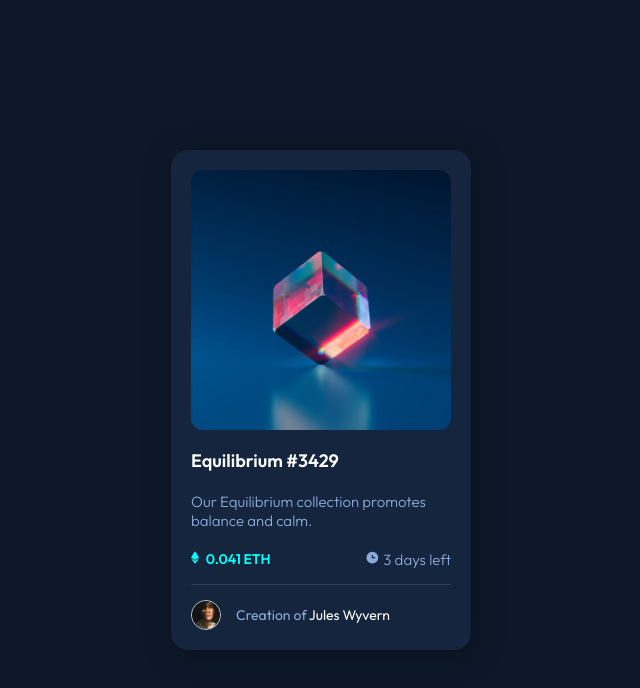
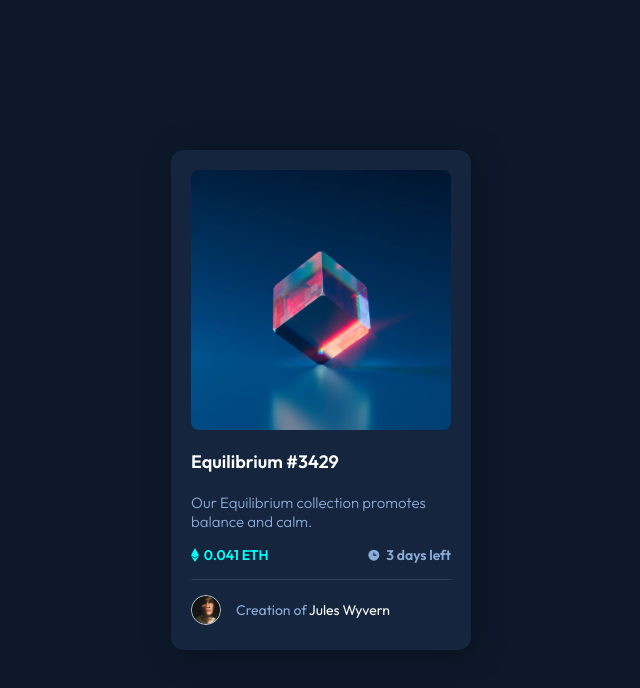
Before and after one commit to yurisantos-y/nft-preview-card-component-main, a plain HTML site: page index.html in a window 1280 px wide. Shown: the whole page, without its empty margins (319-959 px from the left). Drawn offline with Linux system fonts and the light colour scheme.

Commit message:
ajustando a interface

```diff
--- a/index.html
+++ b/index.html
@@ -19,14 +19,20 @@
 
     <p>Our Equilibrium collection promotes balance and calm.</p>
 
-    <div class="eth">
+    <!-- <div class="eth">
       <p id="color">
         <img src="/images/icon-ethereum.svg" alt="Eth"> 0.041 ETH
       </p>
       <p id="clock">
         <img src="/images/icon-clock.svg" alt="relogio"> 3 days left
       </p>
-    </div>
+    </div> -->
+
+    <ul>
+      <li><img src="/images/icon-ethereum.svg" alt="Moeada ETH" id="eth">0.041 ETH</li>
+      <li><img src="/images/icon-clock.svg" alt="Relogio">3 days left</li>
+    </ul>
+
     <hr class="one">
 
     <div class="rodape">
--- a/style.css
+++ b/style.css
@@ -12,6 +12,15 @@ body{
     height: 100vh;
     align-items: center;
     background-color: hsl(217, 54%, 11%);
+    font-size: 18px;
+}
+
+img{
+    max-width: 100%;
+}
+
+ul{
+    list-style-type: none;
 }
 
 .container{
@@ -22,14 +31,15 @@ body{
 .card{
     background-color: hsl(216, 50%, 16%);
     height: 500px;
-    border-radius: 17px;
+    border-radius: 13px;
     padding: 20px;
     box-shadow: 4px 4px 30px rgba(0, 0, 0, 0.377);
 }
 
 .card img{
-        width: 100%;
-        border-radius: 12px;
+    width: 100%;
+    border-radius: 8px;
+    cursor: pointer;
 }
 
 .text{
@@ -41,6 +51,12 @@ body{
 .text h2{
     font-weight: 600;
     font-size: 18px;
+    cursor: pointer;
+
+}
+
+.text h2:hover{
+    color: hsl(178, 100%, 50%);
 }
 
 .text p {
@@ -50,6 +66,31 @@ body{
     color: hsl(215, 51%, 70%);
 }
 
+.text ul{
+    display: flex;
+    align-items: center;
+    justify-content: space-between;
+    margin-top: 15px;
+    margin-bottom: 15px;
+}
+
+.text ul li{
+    display: flex;
+    align-items: center;
+    font-weight: 600;
+    font-size: 14px;
+    color: hsl(215, 51%, 70%);
+}
+
+.text ul li img{
+    width: 0.9rem;
+    margin-right: 0.3rem;
+}
+
+.text ul li:first-child{
+    color: hsl(178, 100%, 50%);
+}
+
 hr.one{
     border: none;
     background-color: hsl(215, 32%, 27%);
@@ -57,29 +98,8 @@ hr.one{
     border-radius: 10px;
 }
 
-.eth{
-    display: flex;
-    justify-content: space-between;
-    margin-bottom: 15px;
-}
-
-.eth img{
-    text-align: center;
-    max-width: 15px;
-    justify-content: center
-}
-
-
-#color{
-    color: hsl(178, 100%, 50%);
-    font-weight: 600;
-    font-size: 14px;
-    justify-content: center;
-}
-
-#color img{
-    max-width: 12px;
-    padding-right: 4px;
+#eth{
+    width: 8px;
 }
 
 .card h6{
@@ -104,3 +124,7 @@ hr.one{
     color: white;
     padding-left: 2px;
 }
+
+.card a:hover{
+    color: hsl(178, 100%, 50%);
+}
```
